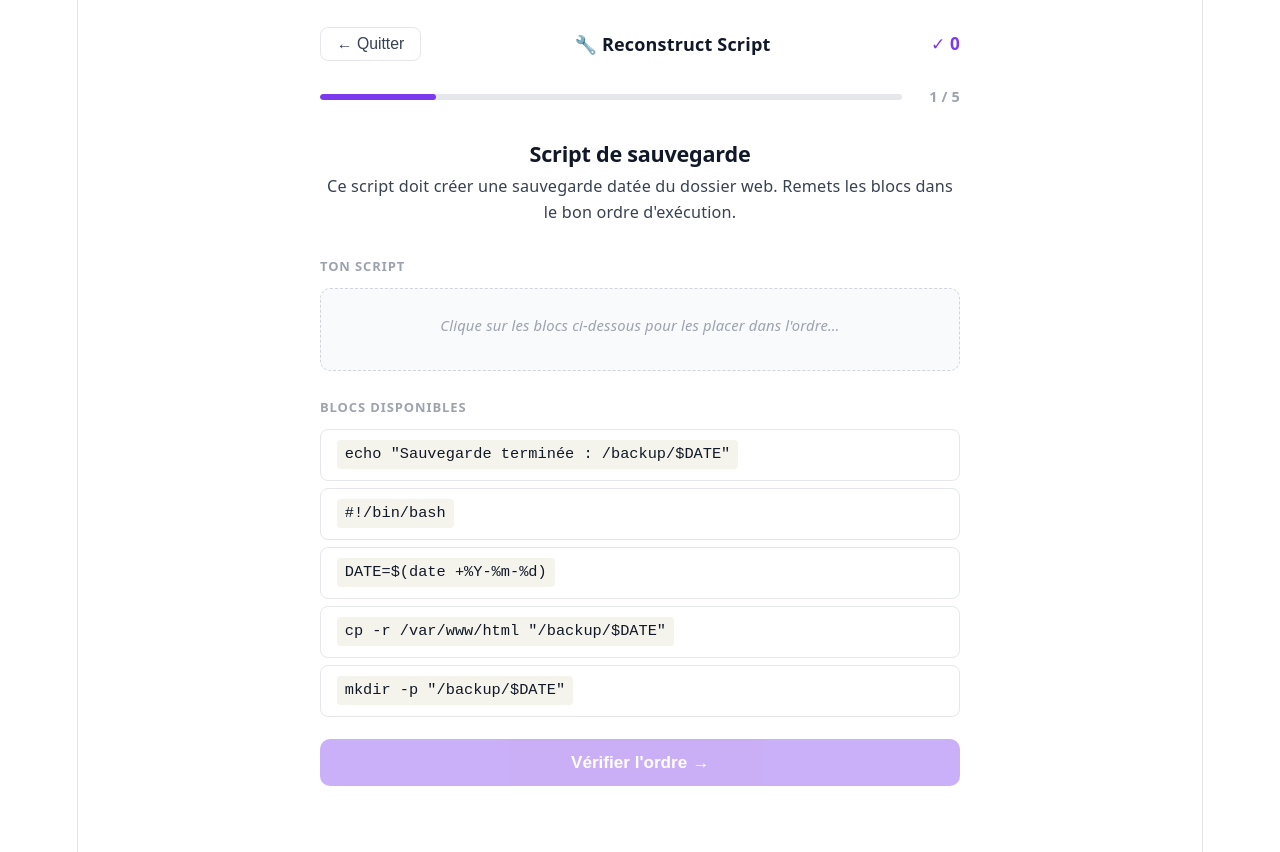
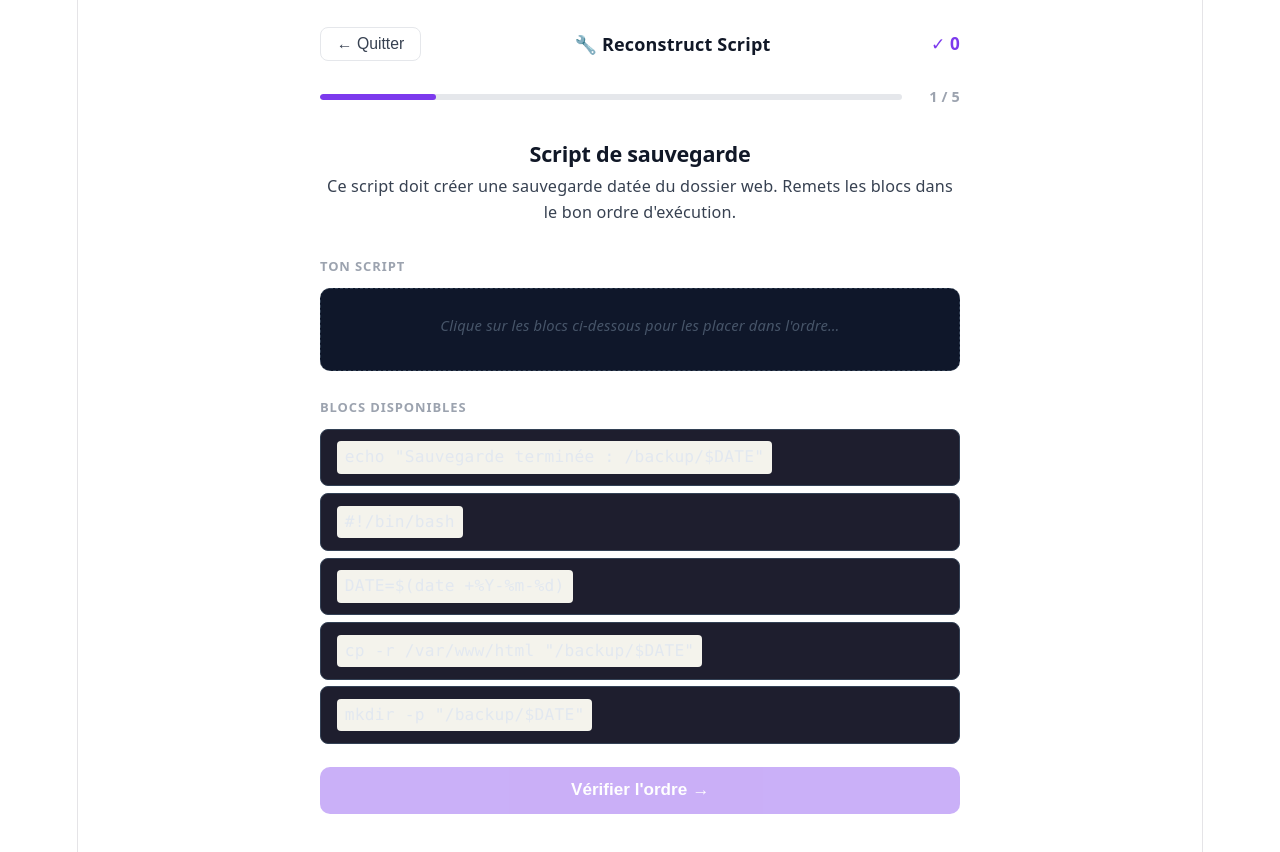
Before and after one commit to liabra/vibebug, a React (Vite) app: page /reconstruct in a window 1280 px wide. Shown: the top 852 px of the page. Built offline with nearby package versions, Linux system fonts and the light colour scheme.

Commit message:
Improve code block readability in Reconstruct Script mini-game

```diff
--- a/src/pages/ReconstructPage.jsx
+++ b/src/pages/ReconstructPage.jsx
@@ -323,13 +323,13 @@ const styles = {
     flexDirection: 'column',
     gap: '0.375rem',
     padding: '0.75rem',
-    background: '#f9fafb',
-    border: '1.5px dashed #d1d5db',
+    background: '#0f172a',
+    border: '1.5px dashed #334155',
     borderRadius: '10px',
   },
   placedEmpty: {
     fontSize: '0.82rem',
-    color: '#9ca3af',
+    color: '#475569',
     fontStyle: 'italic',
     margin: 0,
     textAlign: 'center',
@@ -339,9 +339,10 @@ const styles = {
     display: 'flex',
     alignItems: 'center',
     gap: '0.75rem',
-    padding: '0.5rem 0.75rem',
-    background: '#fff',
-    border: '1px solid #d1d5db',
+    padding: '0.55rem 0.75rem',
+    background: '#1e293b',
+    border: '1px solid #334155',
+    borderLeft: '3px solid #7c3aed',
     borderRadius: '7px',
     textAlign: 'left',
     width: '100%',
@@ -349,11 +350,13 @@ const styles = {
   },
   blockCorrect: {
     borderColor: '#16a34a',
-    background: '#f0fdf4',
+    borderLeftColor: '#16a34a',
+    background: '#052e16',
   },
   blockWrong: {
     borderColor: '#dc2626',
-    background: '#fef2f2',
+    borderLeftColor: '#dc2626',
+    background: '#3b0a0a',
   },
   pool: {
     display: 'flex',
@@ -363,27 +366,29 @@ const styles = {
   poolBlock: {
     display: 'flex',
     alignItems: 'center',
-    padding: '0.6rem 0.875rem',
-    background: '#fff',
-    border: '1.5px solid #e5e7eb',
+    padding: '0.65rem 0.875rem',
+    background: '#1e1e2e',
+    border: '1.5px solid #334155',
     borderRadius: '8px',
     cursor: 'pointer',
     textAlign: 'left',
     width: '100%',
-    transition: 'border-color 0.15s, background 0.15s',
+    transition: 'border-color 0.15s',
   },
   lineNumber: {
     flexShrink: 0,
     fontSize: '0.72rem',
     fontWeight: '700',
-    color: '#9ca3af',
+    color: '#60a5fa',
     minWidth: '1.25rem',
     fontFamily: 'system-ui, sans-serif',
   },
   blockCode: {
-    fontSize: '0.85rem',
-    fontFamily: 'ui-monospace, SFMono-Regular, monospace',
-    color: '#111827',
+    fontSize: '0.9rem',
+    fontFamily: 'ui-monospace, SFMono-Regular, Menlo, Consolas, monospace',
+    color: '#e2e8f0',
+    letterSpacing: '0.015em',
+    lineHeight: '1.5',
     wordBreak: 'break-all',
   },
   btnCheck: {
```
